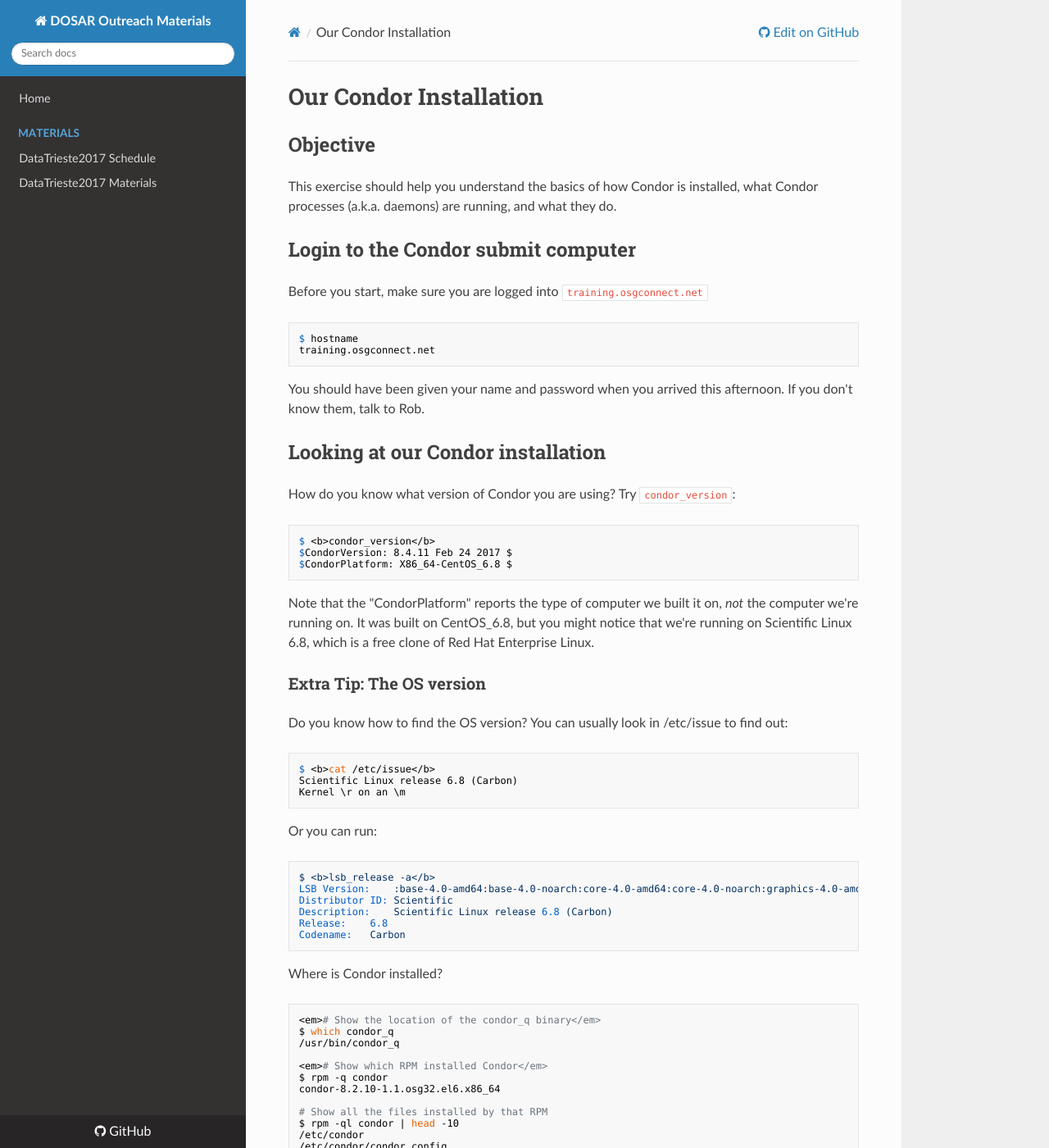
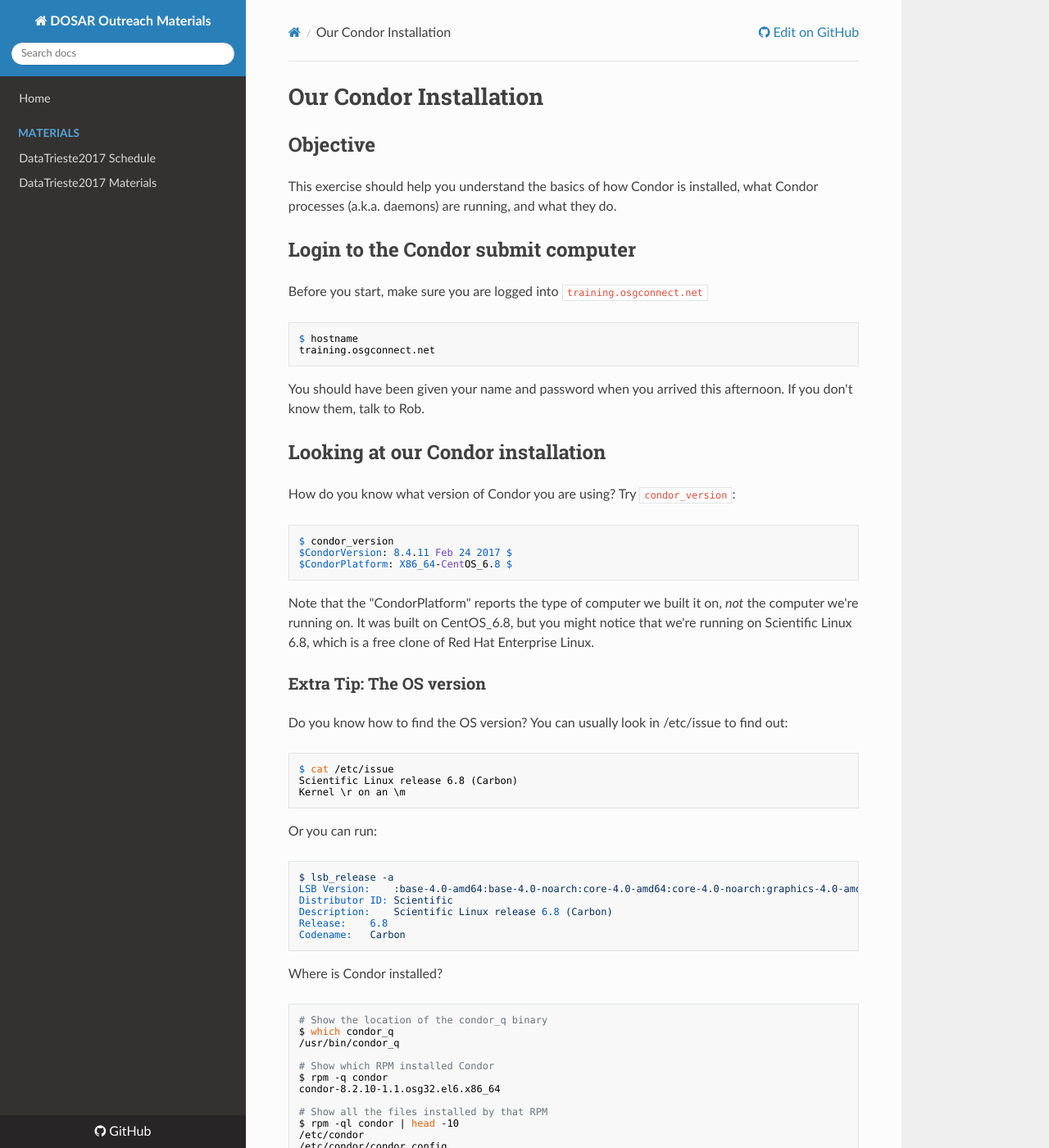
Before and after one commit to opensciencegrid/dosar, an MkDocs documentation site: the page built from docs/Materials/02-OurJobManager.md, in a window 1280 px wide and 1400 px high. Shown: the whole window at 82% size. Built offline with MkDocs 1.6.1, drawn with Linux system fonts in a browser that asks for light colours; nearby versions of some CDN libraries; old or Windows-style settings are respelled for this version of MkDocs; some of the changed text lies outside the part shown.

````diff
--- a/docs/Materials/02-OurJobManager.md
+++ b/docs/Materials/02-OurJobManager.md
@@ -19,7 +19,7 @@ You should have been given your name and password when you arrived this afternoo
 How do you know what version of Condor you are using? Try <code>condor_version</code>:
 
 ```
-$ <b>condor_version</b>
+$ condor_version
 $CondorVersion: 8.4.11 Feb 24 2017 $
 $CondorPlatform: X86_64-CentOS_6.8 $
 ```
@@ -31,7 +31,7 @@ Note that the "CondorPlatform" reports the type of computer we built it on, _not
 Do you know how to find the OS version? You can usually look in /etc/issue to find out:
 
 ```
-$ <b>cat /etc/issue</b>
+$ cat /etc/issue
 Scientific Linux release 6.8 (Carbon)
 Kernel \r on an \m
 ```
@@ -39,7 +39,7 @@ Kernel \r on an \m
 Or you can run:
 
 ```
-$ <b>lsb_release -a</b>
+$ lsb_release -a
 LSB Version:	:base-4.0-amd64:base-4.0-noarch:core-4.0-amd64:core-4.0-noarch:graphics-4.0-amd64:graphics-4.0-noarch:printing-4.0-amd64:printing-4.0-noarch
 Distributor ID:	Scientific
 Description:	Scientific Linux release 6.8 (Carbon)
@@ -50,11 +50,11 @@ Codename:	Carbon
 Where is Condor installed?
 
 ```
-<em># Show the location of the condor_q binary</em>
+# Show the location of the condor_q binary
 $ which condor_q
 /usr/bin/condor_q
 
-<em># Show which RPM installed Condor</em>
+# Show which RPM installed Condor
 $ rpm -q condor
 condor-8.2.10-1.1.osg32.el6.x86_64
 
@@ -97,7 +97,7 @@ The spool directory is where Condor keeps the jobs you submit, while the execute
 Check if Condor is running.  Your output will differ slightly, but you should see `condor_master` with the other Condor daemons listed under it:
 
 ```
-$ <b>ps auwx --forest | grep condor_ | grep -v grep</b>
+$ ps auwx --forest | grep condor_ | grep -v grep
 jtqv84    5997 50.0  0.0 238996 17012 ?        Ss   15:05   0:11          \_ /usr/bin/python /home/jtqv84/bundle_probe/condor_slot2site
 jtqv84    6092 35.5  0.8 494484 405256 ?       R    15:05   0:08              \_ condor_status -pool osg-flock.grid.iu.edu -l
 root     18394  0.0  0.0   9292  2104 ?        Ss   15:00   0:00  |   \_ /bin/sh -c /usr/share/gratia/common/cron_check  /etc/gratia/condor/ProbeConfig && /usr/share/gratia/condor/condor_meter -s 9
````
